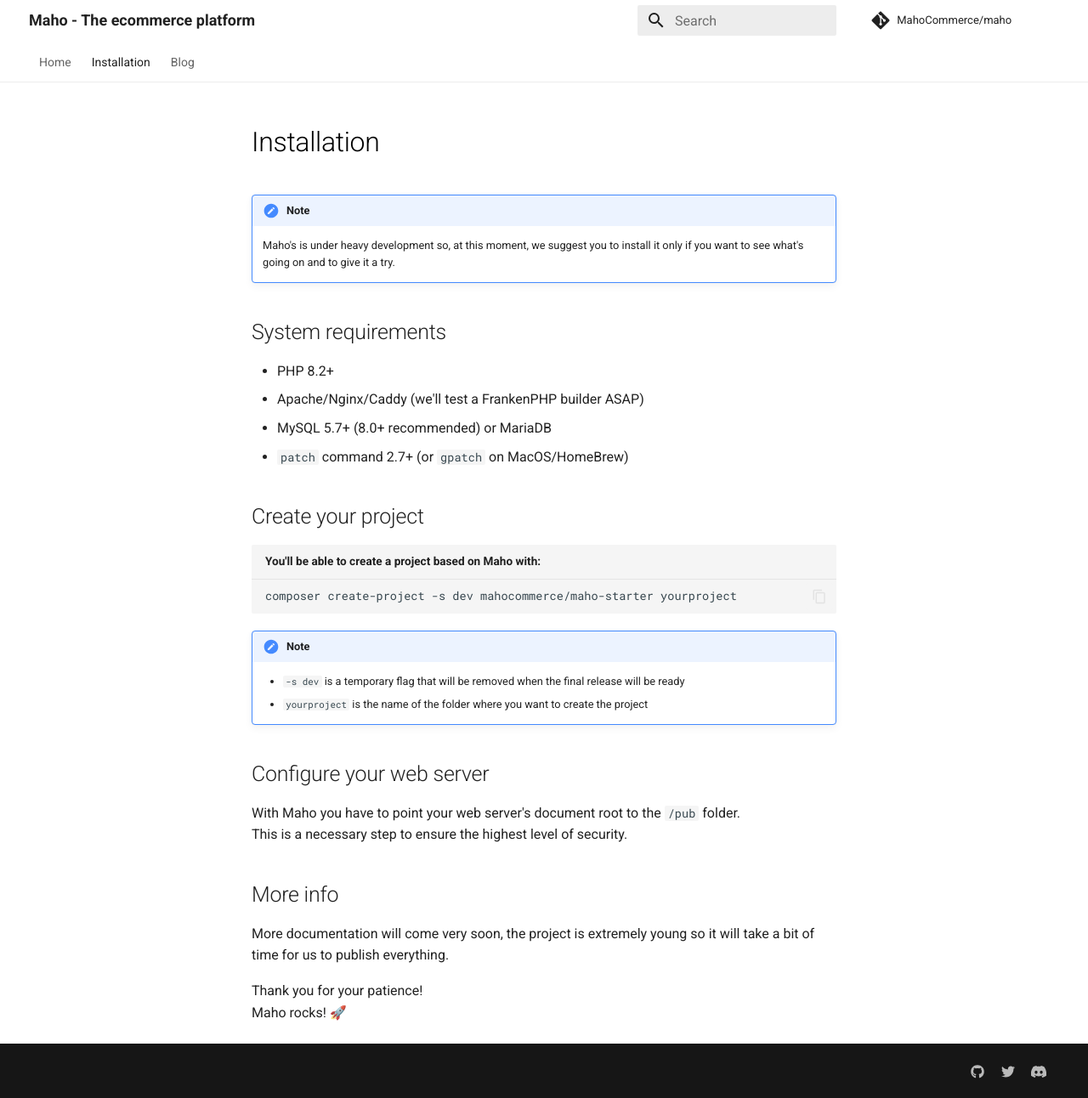
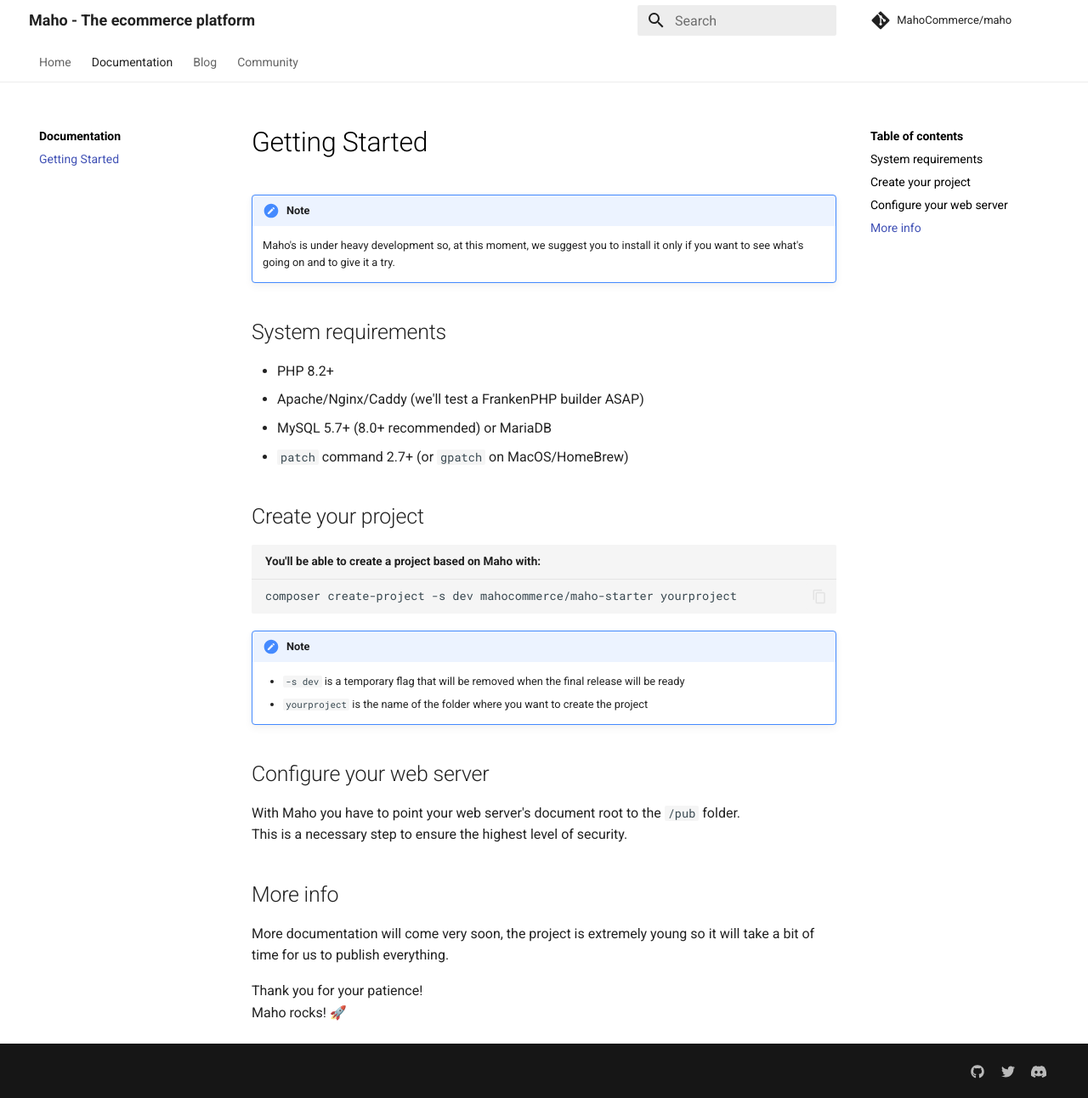
Before and after one commit to MahoCommerce/mahocommerce.com, an MkDocs documentation site: the page built from docs/getting-started.md, in a window 1280 px wide and 1292 px high. Shown: the whole window at 85% size. Built offline with MkDocs 1.6.1 and Material for MkDocs 9.7.7, drawn with Linux system fonts in a browser that asks for light colours; comment, search, counter and statistics services are not loaded.

Commit message:
community section

```diff
--- a/docs/installation.md
+++ b/docs/getting-started.md
@@ -1,4 +1,4 @@
-# Installation
+# Getting Started
 
 !!! note
     Maho's is under heavy development so, at this moment, we suggest you to install it only if you want to
--- a/docs/maho.css
+++ b/docs/maho.css
@@ -4,6 +4,10 @@
 
 .md-logo {display: none !important;}
 .md-sidebar:not(:has(.md-post__back)) {
-    visibility: hidden !important;
+    aavisibility: hidden !important;
 }
 .md-header__title {margin-left: 0 !important;}
+
+aside.md-source-file * {
+    color: var(--md-default-fg-color--lighter);
+}
--- a/mkdocs.yml
+++ b/mkdocs.yml
@@ -51,15 +51,12 @@
 
 nav:
   - Home: index.md
-  - Installation: installation.md
+  - Documentation:
+    - Getting Started: getting-started.md
   - Blog: blog/index.md
-#  - Features:
-#    - Overview: features/overview.md
-#    - Maho Specifics: features/maho-specifics.md
-#  - Developers:
-#    - Contributing: developers/contributing.md
-#    - Architecture: developers/architecture.md
-#  - FAQ: faq.md
+  - Community:
+      - Get Involved: community/get-involved.md
+      - Contributing: community/contributing.md
 
 extra:
   generator: false
```
Also changed, not shown: docs/community/contributing.md (added, +71 -0 lines), docs/community/get-involved.md (added, +9 -0 lines).
